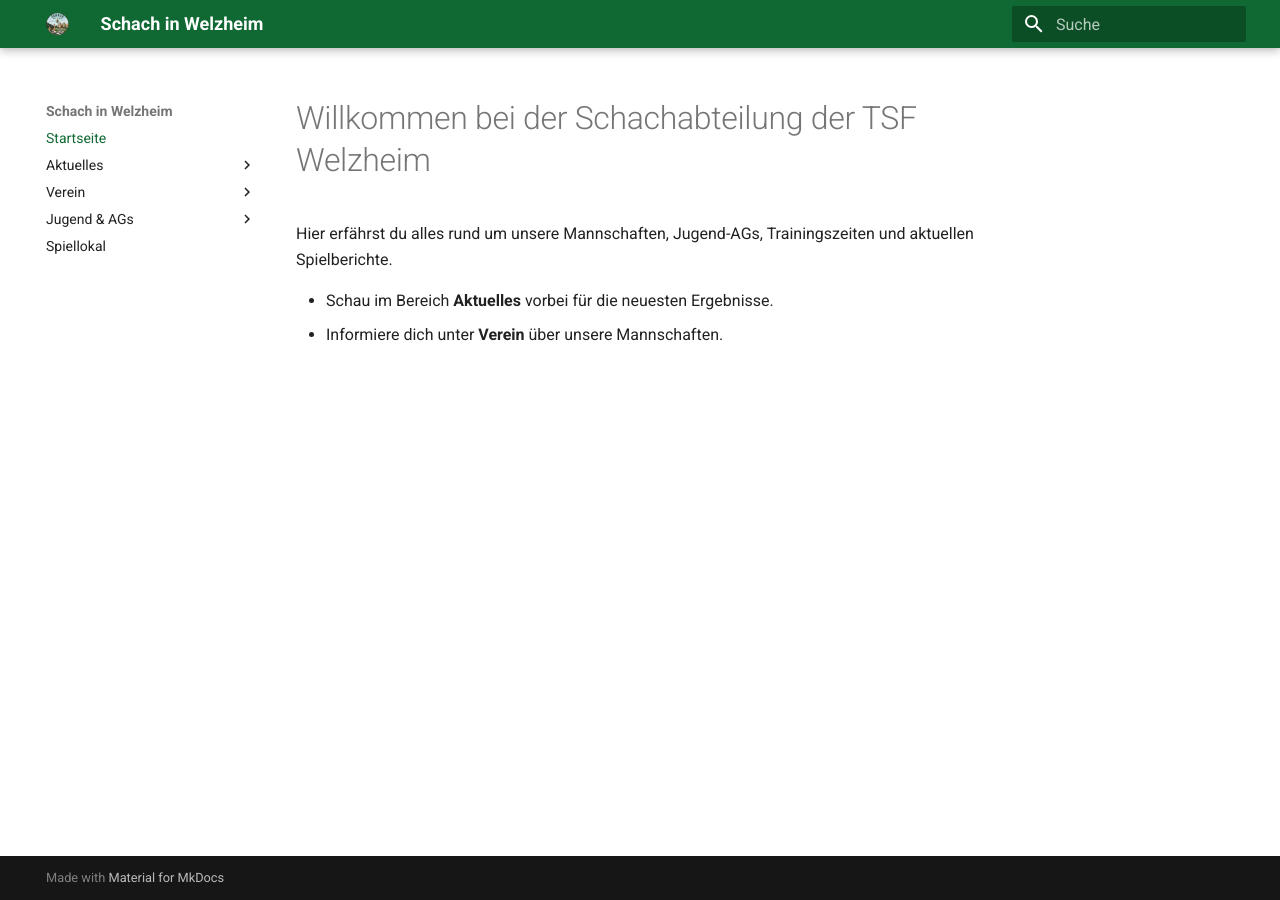
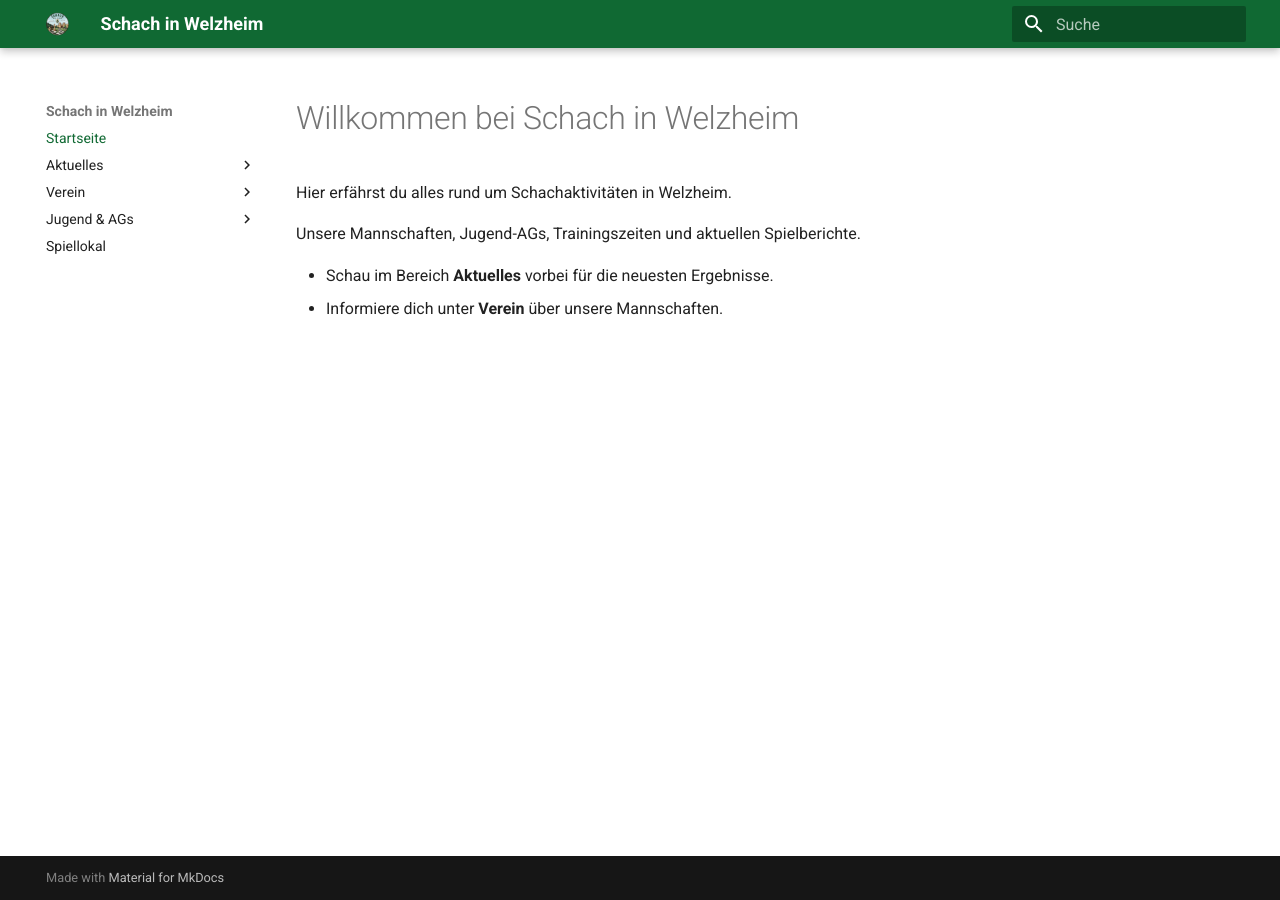
Before and after one commit to schachwelzheim/schachwelzheim, an MkDocs documentation site: the page built from docs/index.md, in a window 1280 px wide. Built offline with MkDocs 1.6.1 and Material for MkDocs 9.7.7, drawn with Linux system fonts in a browser that asks for light colours.

Commit message:
Revise introduction for chess section in Welzheim
Updated the introduction and clarified the focus on chess activities.

```diff
--- a/docs/index.md
+++ b/docs/index.md
@@ -1,6 +1,8 @@
-# Willkommen bei der Schachabteilung der TSF Welzheim
+# Willkommen bei Schach in Welzheim
 
-Hier erfährst du alles rund um unsere Mannschaften, Jugend-AGs, Trainingszeiten und aktuellen Spielberichte.
+Hier erfährst du alles rund um Schachaktivitäten in Welzheim.
+
+Unsere Mannschaften, Jugend-AGs, Trainingszeiten und aktuellen Spielberichte.
 
 * Schau im Bereich **Aktuelles** vorbei für die neuesten Ergebnisse.
 * Informiere dich unter **Verein** über unsere Mannschaften.
```
